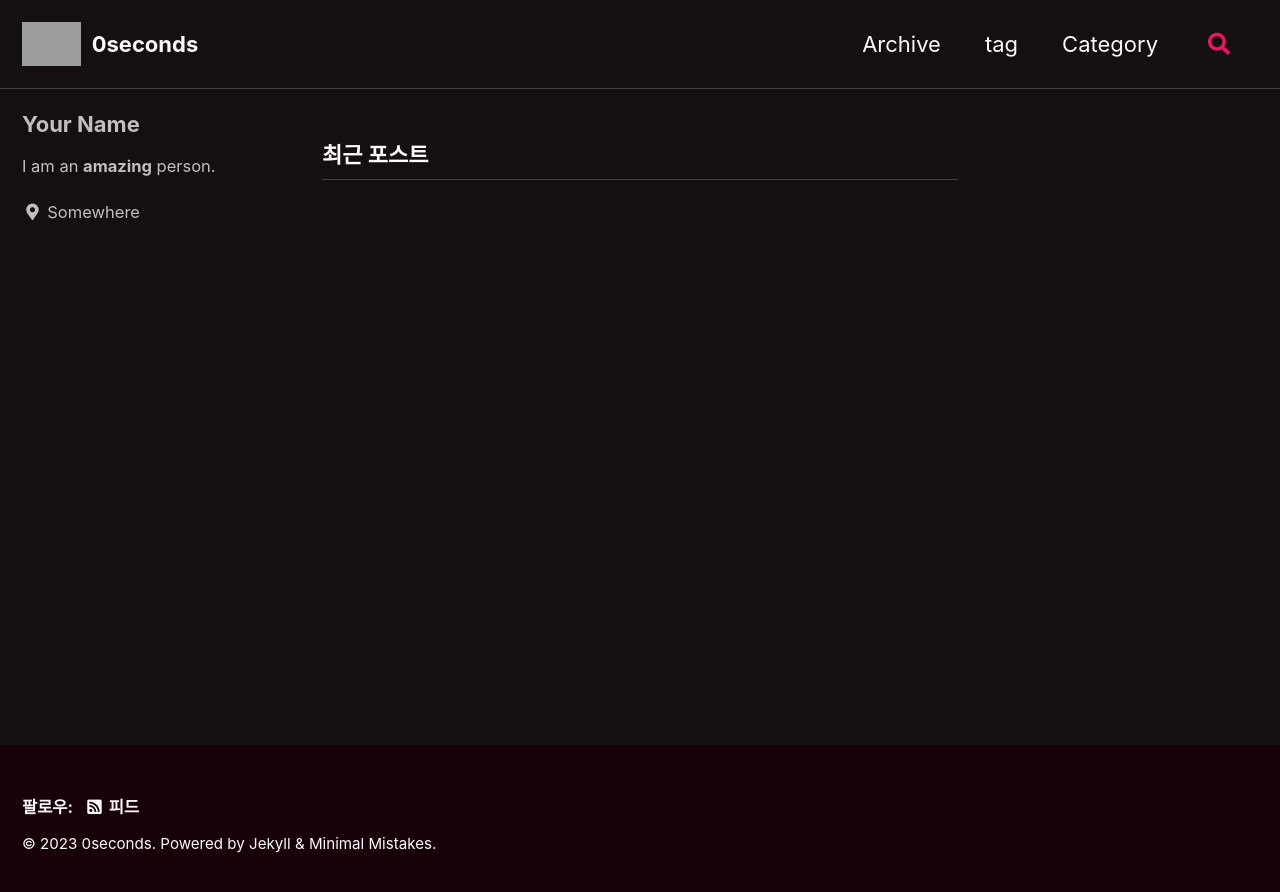
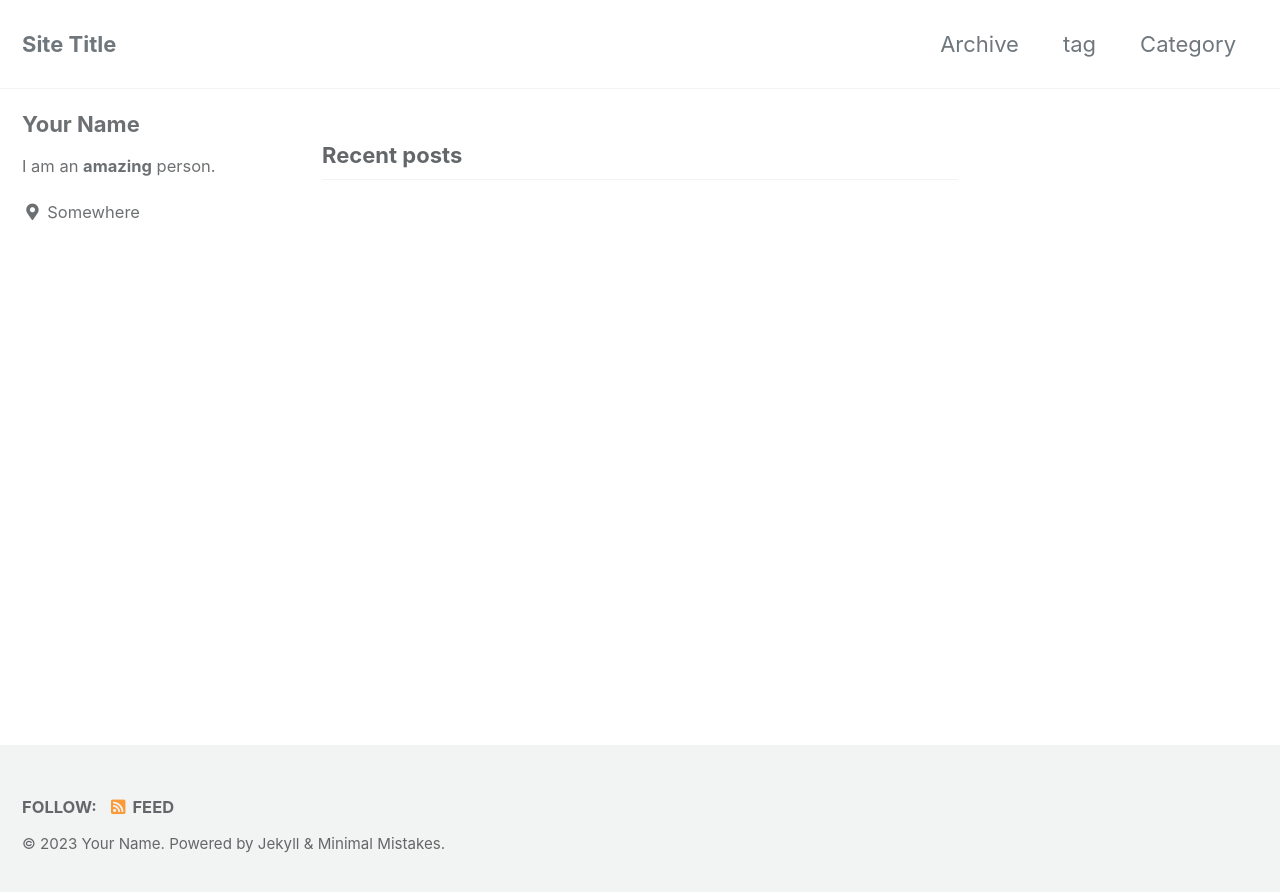
Before and after one commit to oseconds/.ioooooo, a Jekyll site: the page built from index.html, in a window 1280 px wide. Shown: the top 892 px of the page. Built offline with Jekyll 4.4.1, drawn with Linux system fonts in a browser that asks for light colours; cached includes are drawn as plain includes; the list of posts is cut into pages by our own code; part of the change alters nothing that is shown; grey boxes are pictures that could not be loaded.

Commit message:
Update _config.yml

```diff
--- a/_config.yml
+++ b/_config.yml
@@ -12,20 +12,20 @@
 
 # theme                  : "minimal-mistakes-jekyll"
 # remote_theme           : "mmistakes/minimal-mistakes"
-minimal_mistakes_skin    : "neon" # "air", "aqua", "contrast", "dark", "dirt", "neon", "mint", "plum", "sunrise"
+minimal_mistakes_skin    : "default" # "air", "aqua", "contrast", "dark", "dirt", "neon", "mint", "plum", "sunrise"
 
 # Site Settings
-locale                   : "ko-KR"
-title                    : "0seconds"
+locale                   : "en-US"
+title                    : "Site Title"
 title_separator          : "-"
 subtitle                 : # site tagline that appears below site title in masthead
-name                     : "0seconds"
-description              : "옴악과 프로그래밍, 생성형 아트를 위한 잡지식"
-url                      : "https://0seconds-ago.github.io" # the base hostname & protocol for your site e.g. "https://mmistakes.github.io"
+name                     : "Your Name"
+description              : "An amazing website."
+url                      : # the base hostname & protocol for your site e.g. "https://mmistakes.github.io"
 baseurl                  : # the subpath of your site, e.g. "/blog"
-repository               : "0seconds-ago.github.io" # GitHub username/repo-name e.g. "mmistakes/minimal-mistakes"
+repository               : # GitHub username/repo-name e.g. "mmistakes/minimal-mistakes"
 teaser                   : # path of fallback teaser image, e.g. "/assets/images/500x300.png"
-logo                     : "https://github.com/0seconds-ago/0seconds-ago.github.io/assets/123317581/c1c65b23-7931-4765-a380-d2a9f379fda1" # path of logo image to display in the masthead, e.g. "/assets/images/88x88.png"
+logo                     : # path of logo image to display in the masthead, e.g. "/assets/images/88x88.png"
 masthead_title           : # overrides the website title displayed in the masthead, use " " for no title
 # breadcrumbs            : false # true, false (default)
 words_per_minute         : 200
@@ -59,8 +59,8 @@ reCaptcha:
 atom_feed:
   path                   : # blank (default) uses feed.xml
   hide                   : # true, false (default)
-search                   : true # true, false (default)
-search_full_content      : true # true, false (default)
+search                   : # true, false (default)
+search_full_content      : # true, false (default)
 search_provider          : # lunr (default), algolia, google
 lunr:
   search_within_pages    : # true, false (default)
@@ -73,7 +73,7 @@ google:
   search_engine_id       : # YOUR_SEARCH_ENGINE_ID
   instant_search         : # false (default), true
 # SEO Related
-google_site_verification : woZnY-HFOrMCucu6lOCTMBpbCMg1pzibsV2y0SFMFQQ
+google_site_verification :
 bing_site_verification   :
 naver_site_verification  :
 yandex_site_verification :
@@ -96,9 +96,9 @@ social:
 
 # Analytics
 analytics:
-  provider               : "google-gtag" # false (default), "google", "google-universal", "google-gtag", "custom"
+  provider               : false # false (default), "google", "google-universal", "google-gtag", "custom"
   google:
-    tracking_id          : "G-378X10RGQF"
+    tracking_id          :
     anonymize_ip         : # true, false (default)
 
 
@@ -286,7 +286,7 @@ defaults:
     values:
       layout: single
       author_profile: true
-      read_time: false
+      read_time: true
       comments: # true
       share: true
       related: true
```
